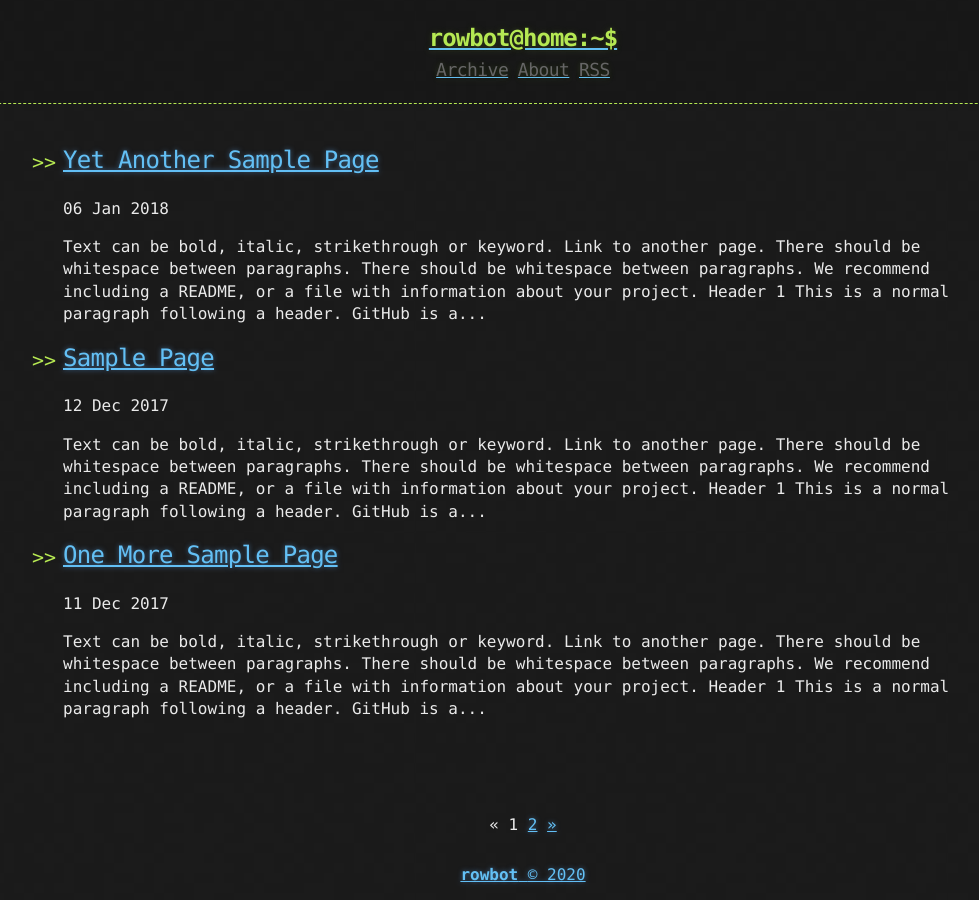
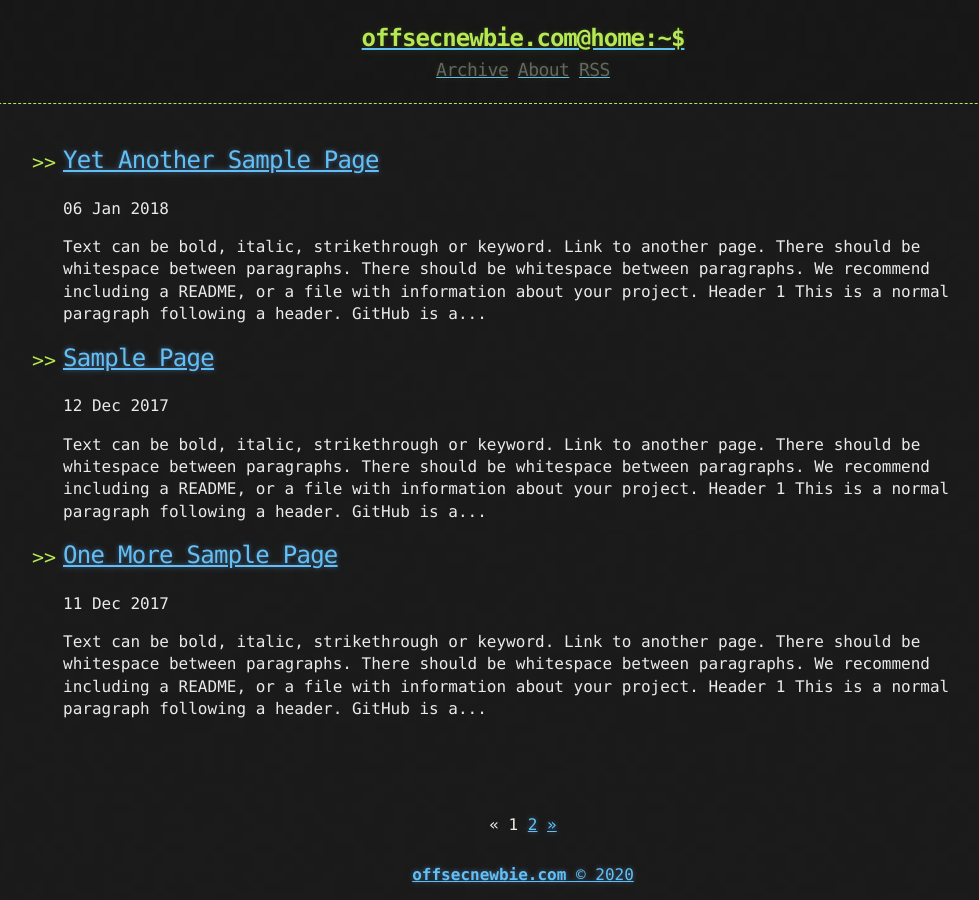
Before and after one commit to rowbot1/offsec, a Jekyll site: the page built from index.html, in a window 1280 px wide. Shown: the whole page, without its empty margins (117-1096 px from the left). Built offline with Jekyll 4.4.1, drawn with Linux system fonts in a browser that asks for light colours; the list of posts is cut into pages by our own code.

Commit message:
Update _config.yml

```diff
--- a/_config.yml
+++ b/_config.yml
@@ -2,7 +2,7 @@ title: Hacker-Blog
 description: "A Blog Following My InfoSec Journey"
 author:
   name: "rowbot"
-  email: "someone@somewebsite.somedomain"
+  email: "rowbot@offsecnewbie.com"
   url: "https://offsecnewbie.com"
 
 baseurl: /
@@ -28,5 +28,5 @@ plugins:
   - jekyll-sitemap
 
 # Custom variables
-owner : "rowbot"
+owner : "offsecnewbie.com"
 year : "2020"
```
